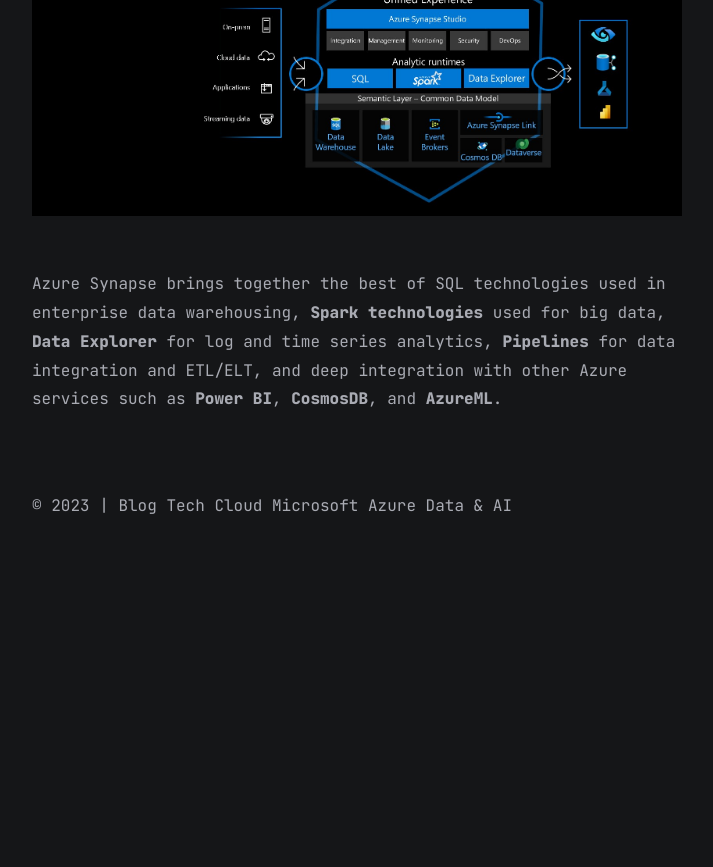
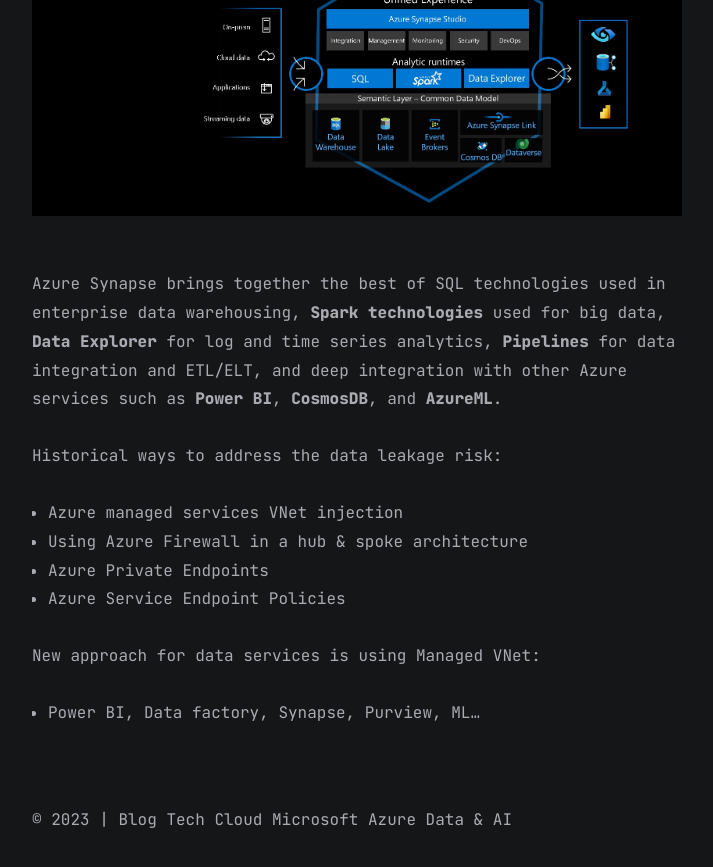
Before and after one commit to marc-hadjeje/marc-hadjeje.github.io, a Jekyll site: the page built from all_collections/_posts/2021-11-04-Synapse Analytics DEP.md, in a window 1280 px wide and 900 px high, scrolled down 1376 px. Shown: the top 867 px of the window, without its empty margins (283-996 px from the left). Built offline with Jekyll 4.4.1, drawn with Linux system fonts in a browser that asks for light colours; before the commit the page ends 1962 px from its top, so only the background shows below that.

Commit message:
Update 2021-11-04-Synapse Analytics DEP.md

```diff
--- a/all_collections/_posts/2021-11-04-Synapse Analytics DEP.md
+++ b/all_collections/_posts/2021-11-04-Synapse Analytics DEP.md
@@ -19,3 +19,12 @@ In fact, there are two types of data exfiltration threats: **attacks from outsid
 ![Synapse Architecture](https://github.com/marc-hadjeje/marc-hadjeje.github.io/blob/main/assets/images/Synapse_archi.jpg?raw=true)
 
 Azure Synapse brings together the best of SQL technologies used in enterprise data warehousing, **Spark technologies** used for big data, **Data Explorer** for log and time series analytics, **Pipelines** for data integration and ETL/ELT, and deep integration with other Azure services such as **Power BI**, **CosmosDB**, and **AzureML**.
+
+Historical ways to address the data leakage risk:
+- Azure managed services VNet injection
+- Using Azure Firewall in a hub & spoke architecture
+- Azure Private Endpoints
+- Azure Service Endpoint Policies
+
+New approach for data services is using Managed VNet:
+- Power BI, Data factory, Synapse, Purview, ML…
```
